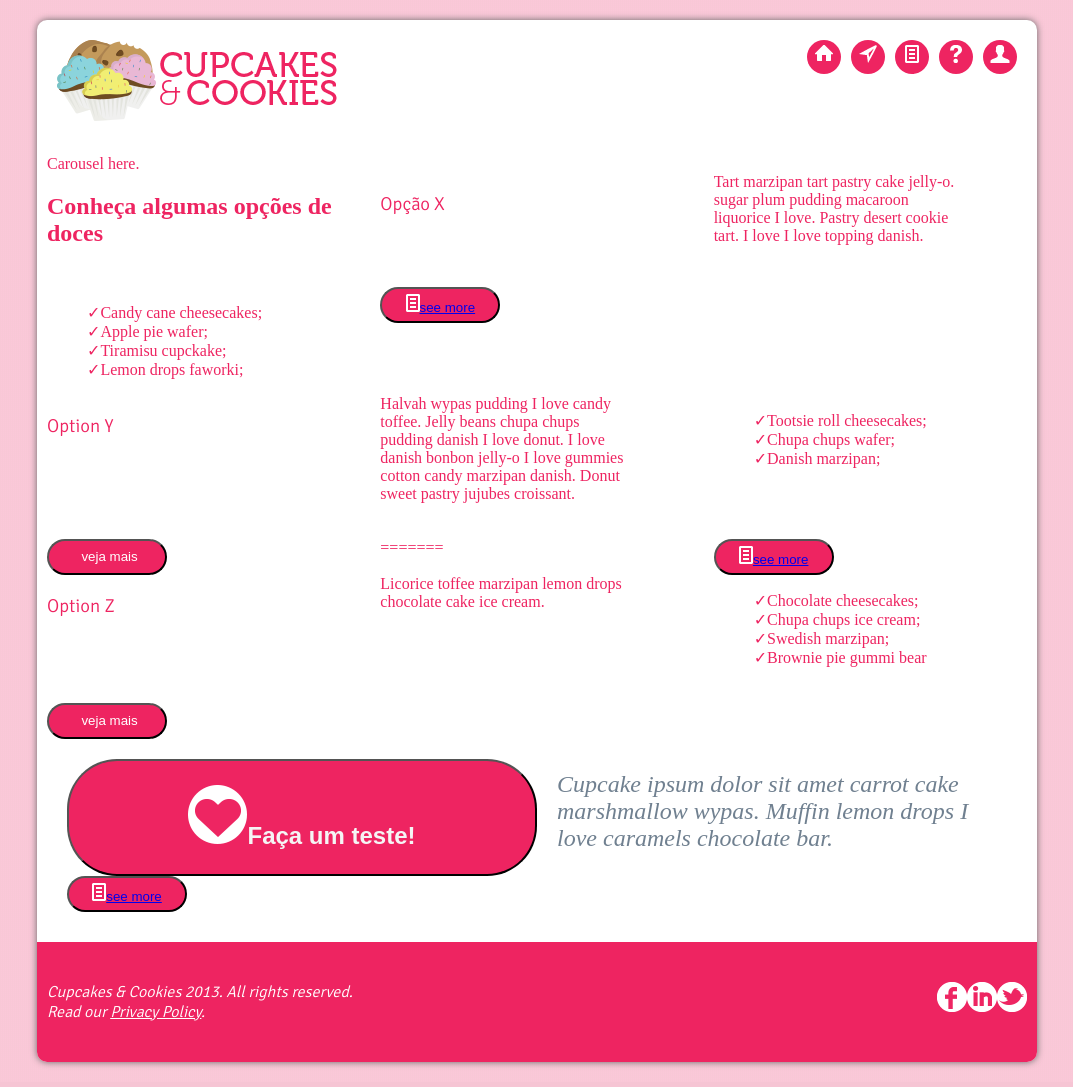
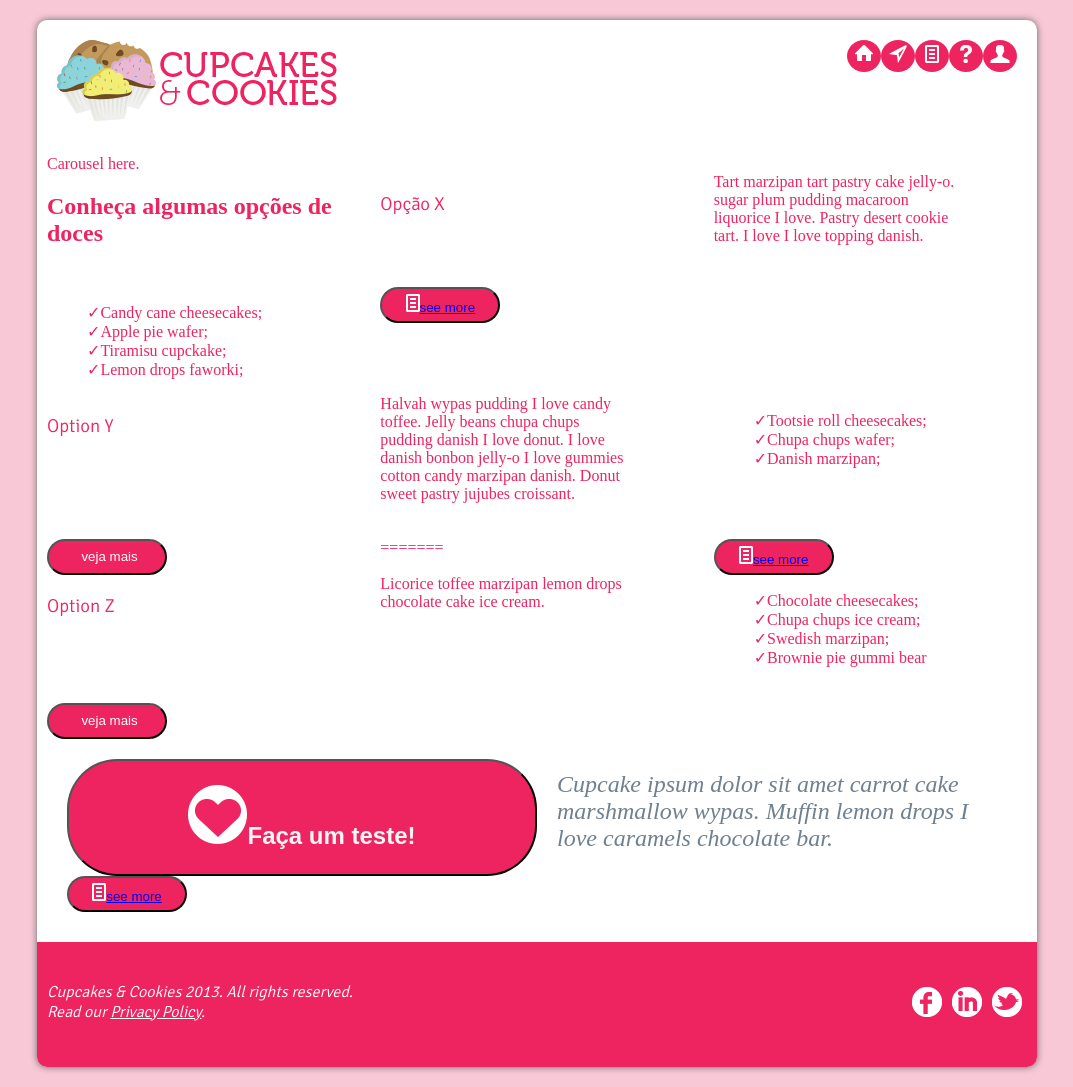
Before and after one commit to natalledm/cupcakeProject, a Vue app: page / in a window 1280 px wide. Shown: the whole page, without its empty margins (103-1176 px from the left). Built offline with nearby package versions, Linux system fonts and the light colour scheme; no server answers.

Commit message:
Add vuex

```diff
--- a/package.json
+++ b/package.json
@@ -12,11 +12,13 @@
     "bootstrap": "^4.3.1",
     "bootstrap-vue": "^2.1.0",
     "core-js": "^3.3.2",
+    "es6-promise": "^4.2.8",
     "jquery": "^3.4.1",
     "package.json": "^2.0.1",
     "popper.js": "^1.16.0",
     "vue": "^2.6.10",
-    "vue-router": "^3.1.3"
+    "vue-router": "^3.1.3",
+    "vuex": "^3.1.2"
   },
   "devDependencies": {
     "@vue/cli-plugin-babel": "^4.0.0",
--- a/src/App.vue
+++ b/src/App.vue
@@ -11,6 +11,10 @@
 import Vue from 'vue'
 import TheHeader from './components/TheHeader'
 import TheFooter from './components/Footer'
+import Vuex from 'vuex'
+import 'es6-promise/auto'
+
+Vue.use(Vuex)
 
 
 export default {
--- a/src/components/Footer.vue
+++ b/src/components/Footer.vue
@@ -27,7 +27,7 @@ export default {
 @font-face {
     font-family: 'SignikaLight';
     font-style: normal;
-    font-weight: 400; /* Do I need to specify eg. font-weight for different titles here (eg.700 for h2 etc) How to write this the best way??*/
+    font-weight: 400;
     src: local("Signika-Light"), url('../assets/Fonts/Signika-Light.ttf') format("woff");
 }
 
@@ -52,6 +52,10 @@ export default {
 
 .line1 a {
     color: white;
+}
+
+.contact-us li {
+    padding: 5px;
 }
 
 
--- a/src/components/TheHeader.vue
+++ b/src/components/TheHeader.vue
@@ -37,7 +37,6 @@ nav {
         margin: 0px;
         display: grid;
         grid-template-columns: repeat(5, 1fr);
-        grid-gap: 10px;
     }
 }
 
@@ -48,8 +47,8 @@ nav li {
     border-radius: 50%;
     padding: 5px;
     text-align: center;
-    height: 24px;
     width: 24px;
+    justify-self: center;
 }
 
 @media (min-width: 768px) and (max-width: 1023px) {
```
Also changed, not shown: 1 other file (tests, documents, lock files or other folders).
